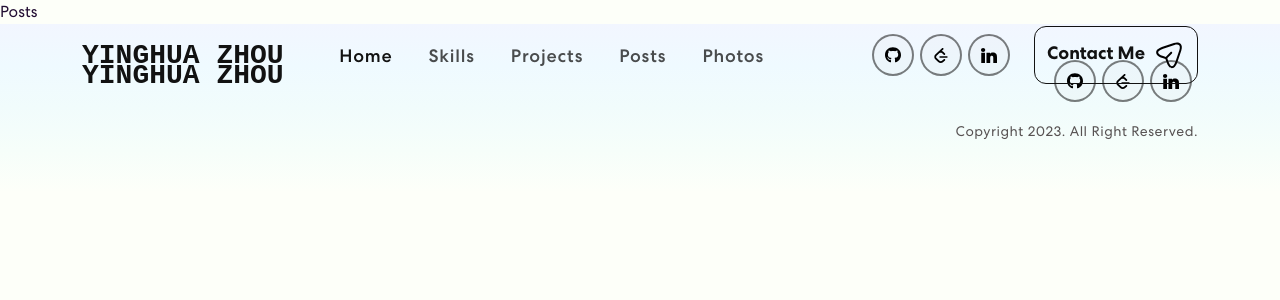
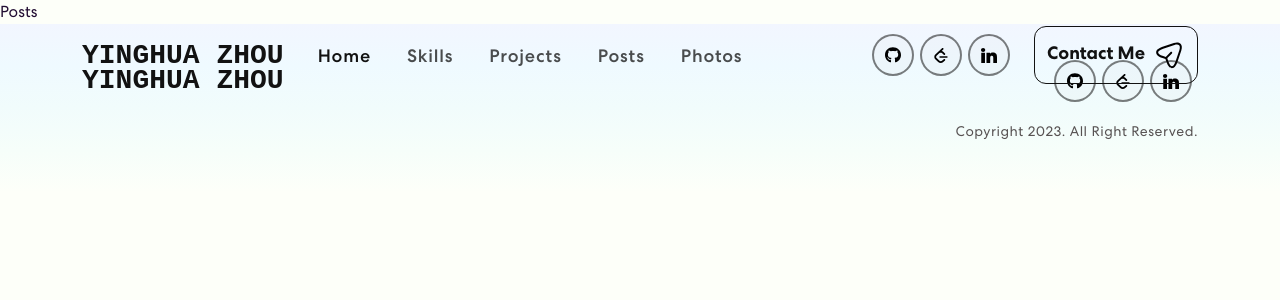
Before and after one commit to zyinghua/zyh-personal-website, a React (Create React App) app: page /posts in a window 1280 px wide. Shown: the top 300 px of the page. Built offline with nearby package versions, Linux system fonts and the light colour scheme.

Commit message:
fixed non-home page navbar home page local nav button not working properly

```diff
--- a/src/components/Footer.js
+++ b/src/components/Footer.js
@@ -13,9 +13,7 @@ export const Footer = () => {
             <Container>
                 <Row className="align-item-center">
                     <Col sm={6}>
-                        <span>
-                            <a className="site-txt-logo">YINGHUA ZHOU</a>
-                        </span>
+                        <span className="site-txt-logo">YINGHUA ZHOU</span>
                     </Col>
                     <Col sm={6} className="text-center text-sm-end">
                         <div className="social-icon">
--- a/src/components/NavBar.js
+++ b/src/components/NavBar.js
@@ -33,16 +33,18 @@ export const NavBar = () => {
     return (
         <Navbar expand="lg" className={scrolled ? "scrolled" : ""}>
             <Container>
-                <Navbar.Brand href="#home">
+                <Navbar.Brand>
                     <span>
-                        <a className="site-txt-logo">YINGHUA ZHOU</a>
+                        <a href="/#home" className="site-txt-logo">
+                            YINGHUA ZHOU
+                        </a>
                     </span>
                 </Navbar.Brand>
                 <Navbar.Toggle aria-controls="basic-navbar-nav" />
                 <Navbar.Collapse id="basic-navbar-nav">
                     <Nav className="me-auto">
                         <Nav.Link
-                            href="#home"
+                            href="/#home"
                             className={
                                 activeLink === "home"
                                     ? "active navbar-link"
@@ -53,7 +55,7 @@ export const NavBar = () => {
                             Home
                         </Nav.Link>
                         <Nav.Link
-                            href="#skills"
+                            href="/#skills"
                             className={
                                 activeLink === "skills"
                                     ? "active navbar-link"
@@ -64,7 +66,7 @@ export const NavBar = () => {
                             Skills
                         </Nav.Link>
                         <Nav.Link
-                            href="#projects"
+                            href="/#projects"
                             className={
                                 activeLink === "projects"
                                     ? "active navbar-link"
```
